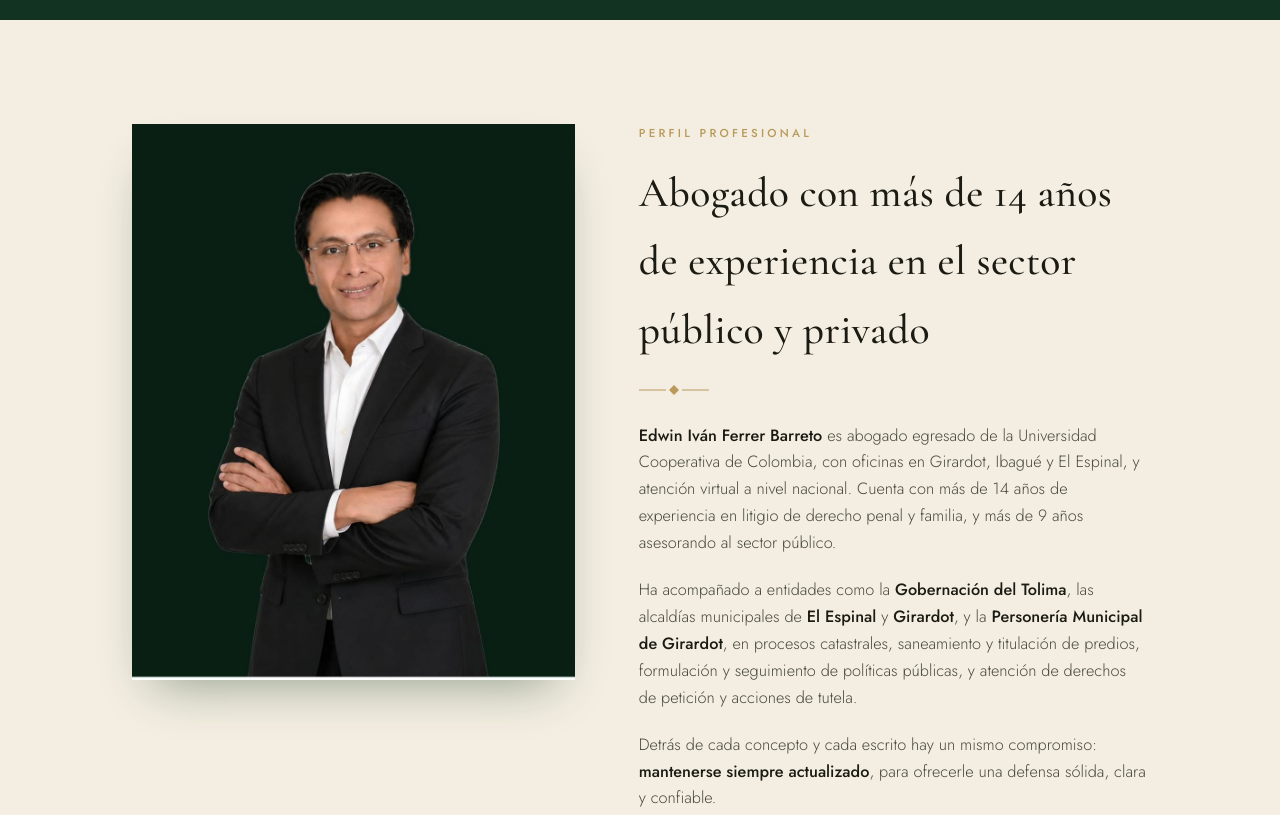
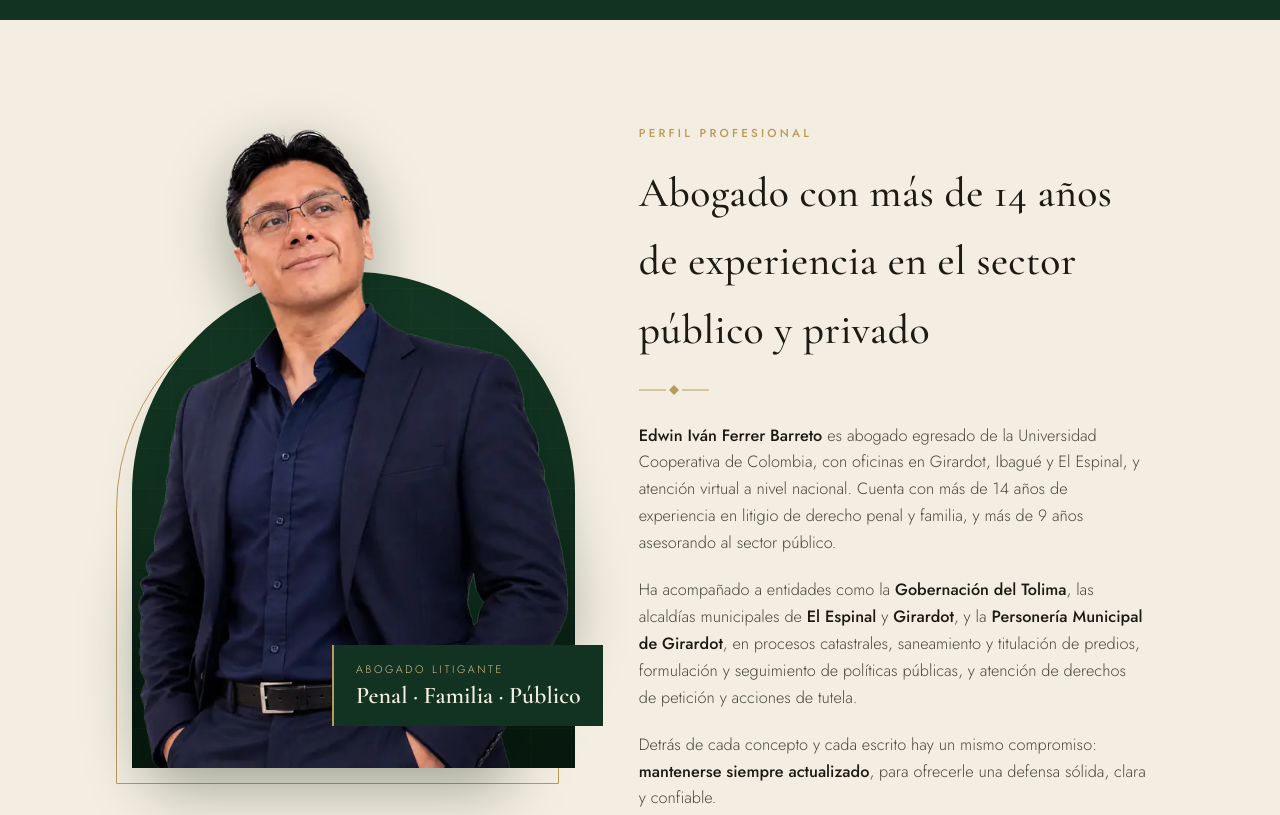
Before and after one commit to edwinferrer01-1983/Edwin-Ferrer-web, a plain HTML site: page index.html in a window 1280 px wide. Shown: the part 1860-2675 px from the top of the page. Drawn offline with nearby package versions, Linux system fonts and the light colour scheme.

Commit message:
Perfil: foto nueva con diseño de arco (escritorio y celular)

```diff
--- a/index.html
+++ b/index.html
@@ -347,14 +347,34 @@
     gap:64px;
     align-items:start;
   }
-  .perfil-grid .plate{
-    background:var(--verde-botella);
-    padding:0;
-    overflow:hidden;
-    border:none;
-    box-shadow:0 24px 48px -22px rgba(18,51,33,0.45);
+  .retrato{ position:relative; height:620px; margin-top:24px; }
+  .retrato .ret-panel{
+    position:absolute; left:0; right:0; bottom:0; height:80%;
+    background:radial-gradient(ellipse 80% 70% at 50% 30%, #17402a 0%, var(--verde-botella) 60%, #08190f 100%);
+    border-radius:999px 999px 0 0; overflow:hidden;
   }
-  .perfil-grid .plate img{ width:100%; display:block; }
+  .retrato .ret-panel::before{
+    content:""; position:absolute; inset:0;
+    background:
+      repeating-linear-gradient(0deg, transparent 0 39px, rgba(185,154,91,0.06) 40px),
+      repeating-linear-gradient(90deg, transparent 0 39px, rgba(185,154,91,0.06) 40px);
+  }
+  .retrato .ret-marco{
+    position:absolute; left:-16px; right:16px; bottom:-16px; height:80%;
+    border:1px solid var(--oro); border-radius:999px 999px 0 0;
+  }
+  .retrato .ret-foto{
+    position:absolute; left:50%; bottom:0; transform:translateX(-50%);
+    height:103%; width:auto; max-width:none;
+    filter:drop-shadow(0 18px 30px rgba(0,17,7,0.35));
+  }
+  .retrato .ret-placa{
+    position:absolute; right:-28px; bottom:42px;
+    background:var(--verde-noche); color:var(--pergamino);
+    padding:16px 22px; border-left:2px solid var(--oro);
+  }
+  .retrato .ret-placa .k{ font-size:0.68rem; letter-spacing:0.24em; text-transform:uppercase; color:var(--oro-suave); }
+  .retrato .ret-placa .v{ font-family:'Cormorant Garamond', serif; font-size:1.5rem; font-weight:600; line-height:1.1; margin-top:4px; }
   .perfil-text p{ margin-bottom:20px; color:var(--tinta-suave); font-size:1.02rem; }
   .perfil-text strong{ color:var(--tinta); font-weight:500; }
   .locales{
@@ -397,7 +417,10 @@
   }
   @media (max-width:800px){
     .perfil-grid{ grid-template-columns:1fr; gap:40px; }
-    .perfil-grid .plate{ max-width:280px; margin:0 auto; }
+    .retrato{ width:100%; max-width:330px; height:440px; margin:10px auto 0; }
+    .retrato .ret-marco{ left:-10px; right:10px; bottom:-10px; }
+    .retrato .ret-placa{ right:-6px; bottom:22px; padding:11px 15px; }
+    .retrato .ret-placa .v{ font-size:1.15rem; }
   }
 
   /* ---------- AREAS (memorial) ---------- */
@@ -792,7 +815,12 @@
 
 <section class="section perfil" id="perfil">
   <div class="wrap perfil-grid">
-    <div class="plate"><img src="fotoedwinverde.jpg" alt="Edwin Iván Ferrer Barreto"></div>
+    <div class="retrato">
+      <div class="ret-marco"></div>
+      <div class="ret-panel"></div>
+      <img class="ret-foto" src="foto-edwin-perfil.webp" alt="Edwin Iván Ferrer Barreto, abogado" width="560" height="831">
+      <div class="ret-placa"><div class="k">Abogado litigante</div><div class="v">Penal · Familia · Público</div></div>
+    </div>
     <div class="perfil-text">
       <div class="section-head" style="margin-bottom:26px;">
         <div class="eyebrow">Perfil profesional</div>
```
Also changed, not shown: foto-edwin-perfil.webp (added).
